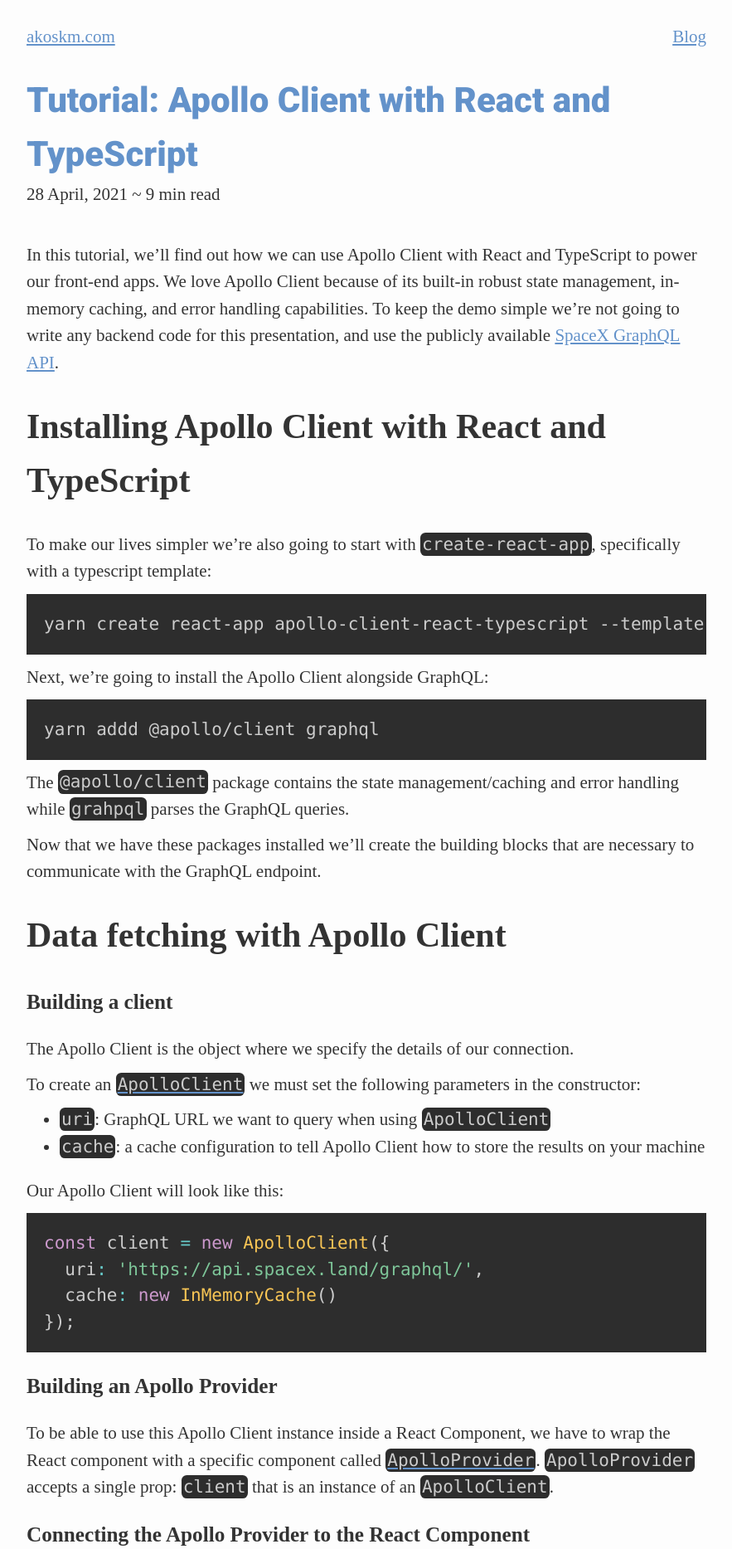
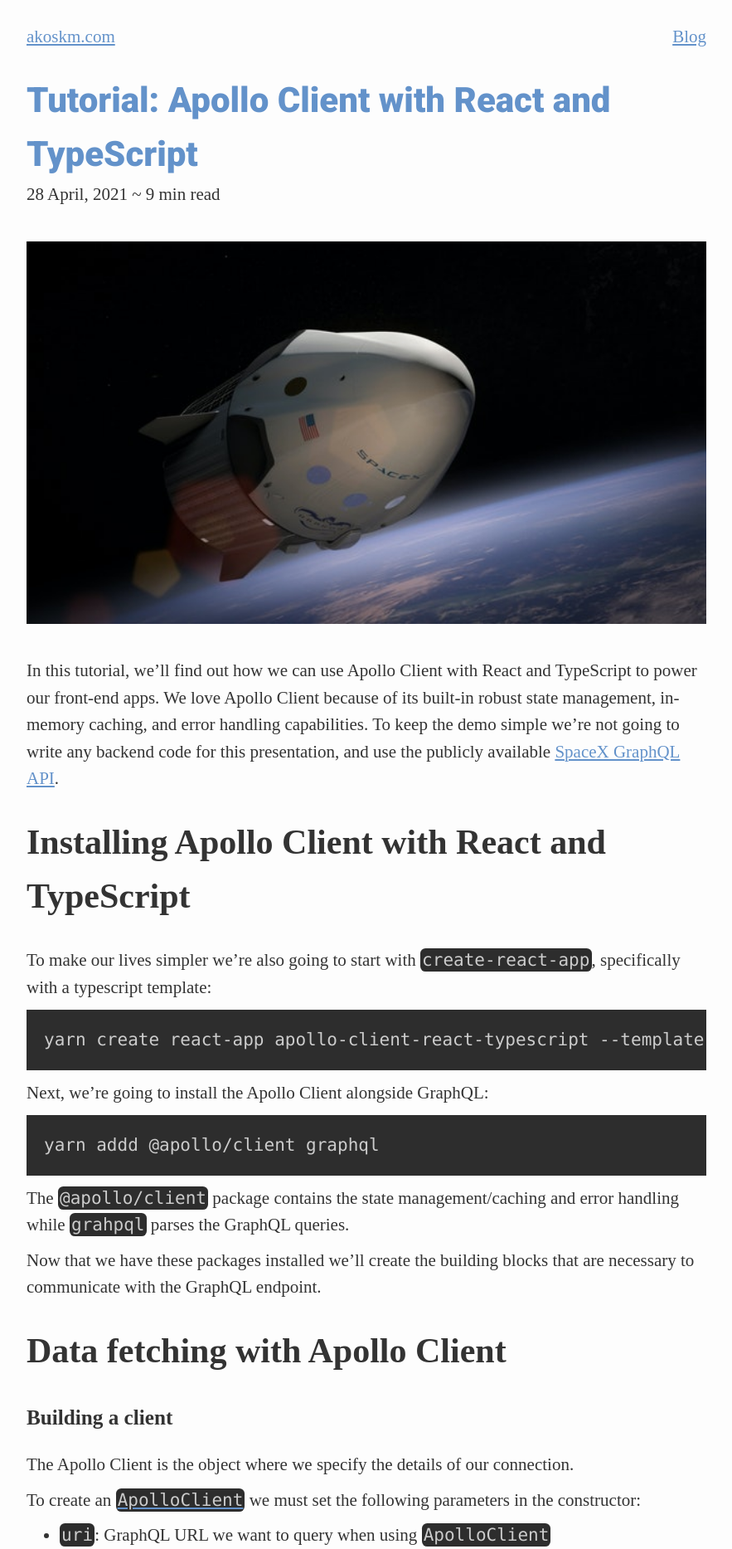
Before and after one commit to akoskm/akoskm.github.io, a Jekyll site: the page built from _posts/2020-04-28-apollo-client-react-typescript-example.md, in a window 1280 px wide. Shown: the top 1867 px of the page at 83% size, without its empty margins (198-1081 px from the left). Built offline with Jekyll 4.4.1, drawn with Linux system fonts in a browser that asks for light colours; nearby versions of some CDN libraries; some web fonts are replaced.

Commit message:
add hero image

```diff
--- a/_posts/2020-04-28-apollo-client-react-typescript-example.md
+++ b/_posts/2020-04-28-apollo-client-react-typescript-example.md
@@ -4,6 +4,7 @@
 type: post
 featured: true
 date: 2021-04-28 00:00:01
+hero: /assets/posts/images/apollo-client-react-typescript/pexels-spacex-23769.jpg
 ---
 
 In this tutorial, we’ll find out how we can use Apollo Client with React and TypeScript to power our front-end apps.
```
Also changed, not shown: assets/posts/images/apollo-client-react-typescript/pexels-spacex-23769.jpg (added).
